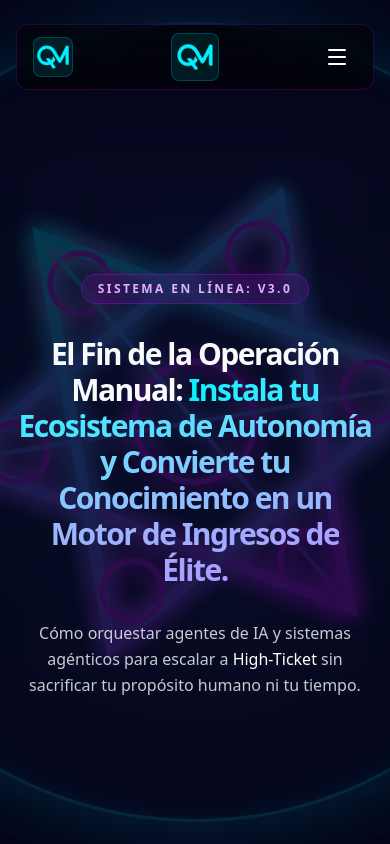
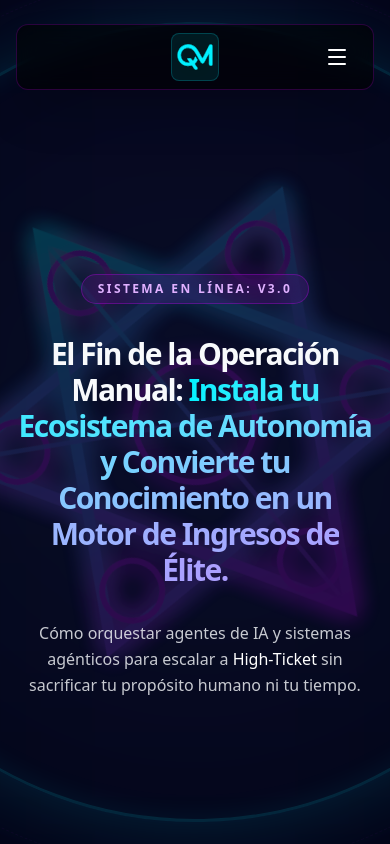
Before and after one commit to quimeymorando/Quimey-Web, a Next.js app: page / in a window 390 px wide. Shown: the top 844 px of the page. Built offline with nearby package versions, Linux system fonts and the light colour scheme.

Commit message:
Update FloatingNav.tsx

```diff
--- a/src/components/ui/magic/FloatingNav.tsx
+++ b/src/components/ui/magic/FloatingNav.tsx
@@ -40,11 +40,11 @@ export default function FloatingNav() {
                             <span className="hidden md:inline">Volver al Inicio</span>
                         </Link>
                     ) : (
-                        <Link href="/" className="flex items-center gap-3 group relative z-50">
+                        <Link href="/" className="hidden md:flex items-center gap-3 group relative z-50">
                             <div className="flex h-10 w-10 items-center justify-center rounded-lg bg-brand-cyan/10 text-brand-cyan border border-brand-cyan/20 group-hover:bg-brand-cyan/20 transition-colors">
                                 <div className="w-9 h-9 bg-brand-cyan" style={{ maskImage: "url('/logoquimi%20copy.svg')", maskSize: "contain", maskRepeat: "no-repeat", maskPosition: "center", WebkitMaskImage: "url('/logoquimi%20copy.svg')", WebkitMaskSize: "contain", WebkitMaskRepeat: "no-repeat", WebkitMaskPosition: "center" }} />
                             </div>
-                            <span className="hidden md:inline text-xl font-bold tracking-tighter text-white font-display group-hover:text-brand-cyan transition-colors">
+                            <span className="text-xl font-bold tracking-tighter text-white font-display group-hover:text-brand-cyan transition-colors">
                                 QUIMEY MORANDO
                             </span>
                         </Link>
```
